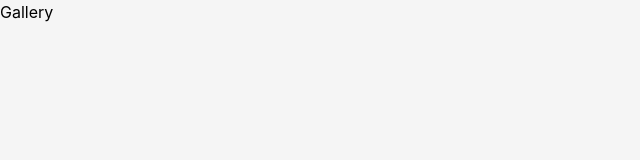
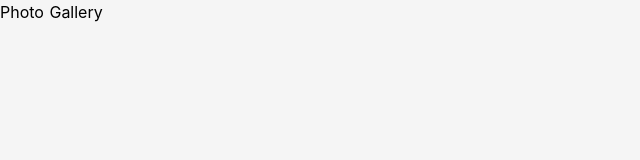
Before and after one commit to aiirononeko/portfolio, a Nuxt app: page /gallery in a window 1280 px wide. Shown: the top 160 px of the page, without its empty margins (0-640 px from the left). Built offline with nearby package versions, Linux system fonts and the light colour scheme.

Commit message:
微修正

```diff
--- a/pages/gallery.vue
+++ b/pages/gallery.vue
@@ -1,5 +1,5 @@
 <template>
   <div>
-    <h1>Gallery</h1>
+    <h1>Photo Gallery</h1>
   </div>
 </template>
```
